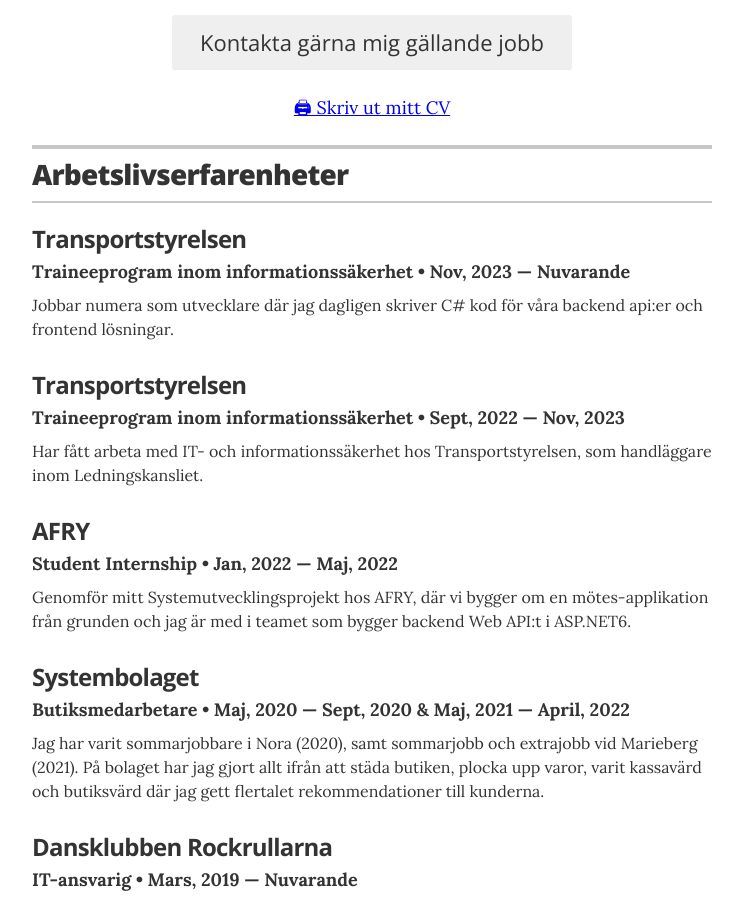
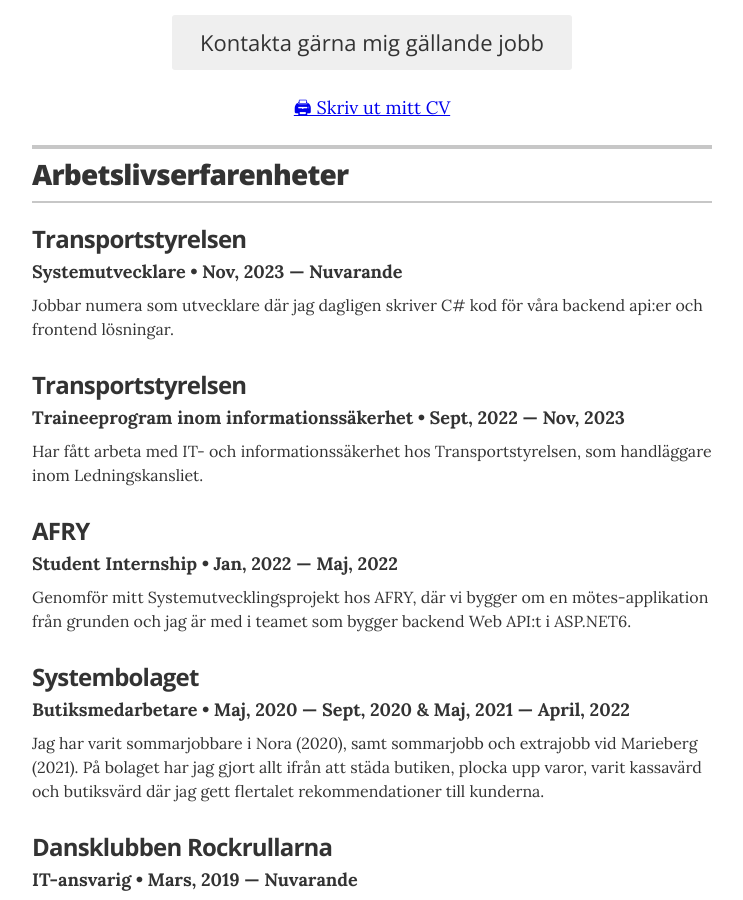
Before and after one commit to pownas/CV, a Jekyll site: the page built from index.html, in a window 1280 px wide and 900 px high, scrolled down 438 px. Shown: the whole window, without its empty margins (268-1011 px from the left). Built offline with Jekyll 4.4.1, drawn with Linux system fonts in a browser that asks for light colours.

Commit message:
Update experience.yml
Systemutvecklare

```diff
--- a/_data/experience.yml
+++ b/_data/experience.yml
@@ -2,7 +2,7 @@
 
 # Transportstyrelsen Utvecklare
 - company: Transportstyrelsen
-  position: Traineeprogram inom informationssäkerhet
+  position: Systemutvecklare
   duration: Nov, 2023 &mdash; Nuvarande
   summary: "Jobbar numera som utvecklare där jag dagligen skriver C# kod för våra backend api:er och frontend lösningar."
 
```
